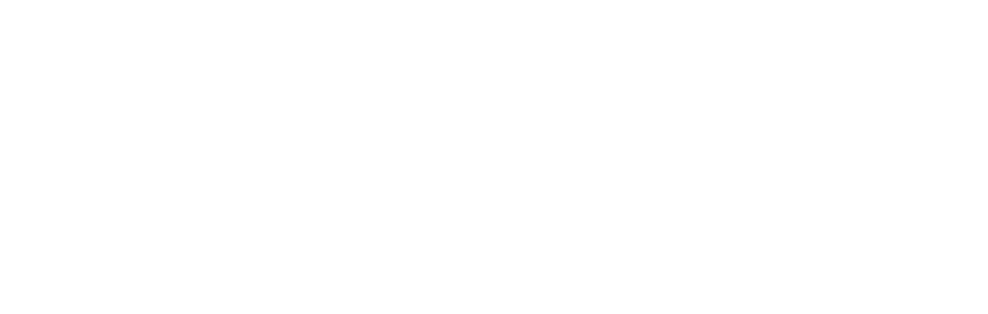
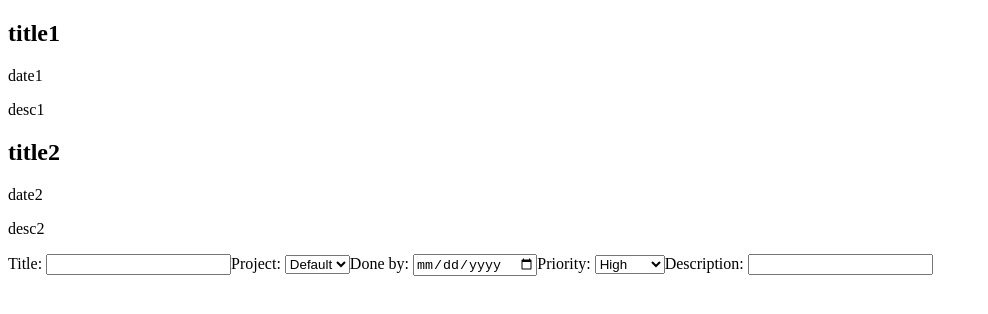
Before and after one commit to mazqt/todo-list-js, a website built with webpack: page dist/index.html in a window 1280 px wide. Shown: the whole page, without its empty margins (0-988 px from the left). Built offline with nearby package versions, Linux system fonts and the light colour scheme.

Commit message:
Created and mostly completed functions that render the list of tasks and create a form for new ones respectively

```diff
--- a/src/index.js
+++ b/src/index.js
@@ -1,5 +1,8 @@
 import Task from "./task.js";
+import view from "./view.js";
 
-const task = new Task("ToDo List", "Tomorrow", "High", "Get it done!");
-task.description = "ToDone List";
-console.log(task.description);
+const task1 = new Task("title1", "project1", "date1", "high", "desc1");
+const task2 = new Task("title2", "project2", "date2", "medium", "desc2");
+const tasks = [task1, task2];
+view.renderTasks(tasks);
+view.renderNewForm();
--- a/src/memory.js
+++ b/src/memory.js
@@ -0,0 +1,19 @@
+const memory = (function() {
+  const retrieveTasks = function() {
+
+  }
+
+  const saveTasks = function() {
+
+  }
+
+  //I'm going to let the memory module handle all the sorting and formating that the view module wants of the data before it sends it over.
+  const _sortTasks = function() {
+    //Will sort the tasks by priority and date in that order. Called both for a plain retrieval of all tasks and for one that only wants a specific project
+  }
+
+  const _selectTasks = function(project) {
+    //Selects only those tasks with a matching project value
+  }
+
+})()
--- a/src/task.js
+++ b/src/task.js
@@ -1,16 +1,17 @@
 class Task {
-  constructor(title, dueDate, priority, description) {
+  constructor(title, project, dueDate, priority, description) {
     this.title = title;
+    this.project = project;
     this.dueDate = dueDate;
     this.priority = priority;
     this.description = description
   }
 
   addNote(note) {
-    if (this.note == null ) {
-      this.note = [note];
+    if (this.notes == null ) {
+      this.notes = [note];
     } else {
-      this.note.push(note);
+      this.notes.push(note);
     }
   }
 
--- a/src/view.js
+++ b/src/view.js
@@ -1,14 +1,102 @@
 const view = (function() {
-  const renderTasks = function() {
 
+  const content = document.getElementById("content");
+  const newTask = document.getElementById("newtask")
+
+  const renderTasks = function(tasks) {
+    const list = document.createElement("div");
+    list.classList.toggle("taskList");
+    tasks.forEach(task => {
+      const taskElement = document.createElement("div");
+      taskElement.classList.toggle(task.priority)
+      const title = document.createElement("h2");
+      title.innerText = task.title;
+      const dueDate = document.createElement("p");
+      dueDate.innerText = task.dueDate;
+      const description = document.createElement("p");
+      description.innerText = task.description;
+
+      taskElement.appendChild(title);
+      taskElement.appendChild(dueDate);
+      taskElement.appendChild(description);
+
+      if (task.notes != null) {
+        const notes = document.createElement("ul");
+        task.notes.forEach(note => {
+          const li = document.createElement("li");
+          li.innerText = note;
+          notes.appendChild(li);
+        })
+        taskElement.appendChild(notes);
+      }
+
+      list.appendChild(taskElement);
+    })
+    content.appendChild(list);
   }
 
   const renderNewForm = function() {
+    const form = document.createElement("form");
+    const titleLabel = document.createElement("label");
+    titleLabel.innerText = "Title: "
+    form.appendChild(titleLabel);
+    const titleInput = document.createElement("input");
+    titleInput.setAttribute("type", "text");
+    form.appendChild(titleInput);
+    const projectLabel = document.createElement("label");
+    projectLabel.innerText = "Project: ";
+    form.appendChild(projectLabel);
+    const projectSelect = document.createElement("select");
+    // Will be generated dynamically from the list of projects saved in memory
+    const option1 = document.createElement("option");
+    option1.innerText = "Default";
+    option1.setAttribute("value", "default");
+    projectSelect.appendChild(option1);
+    form.appendChild(projectSelect);
+    const dueDateLabel = document.createElement("label");
+    dueDateLabel.innerText = "Done by: ";
+    form.appendChild(dueDateLabel);
+    const dueDate = document.createElement("input");
+    dueDate.setAttribute("type", "date")
+    //Set with date-fns at current day and some reasonable time forward, say 2 years
+    form.appendChild(dueDate);
 
+    const priorityLabel = document.createElement("label");
+    priorityLabel.innerText = "Priority: ";
+    form.appendChild(priorityLabel);
+    const priority = document.createElement("select");
+    const high = document.createElement("option");
+    high.setAttribute("value", "high");
+    high.innerText = "High";
+    priority.appendChild(high);
+    const medium = document.createElement("option");
+    medium.setAttribute("value", "medium");
+    medium.innerText = "Medium";
+    priority.appendChild(medium);
+    const low = document.createElement("option");
+    low.setAttribute("value", "low");
+    low.innerText = "Low";
+    priority.appendChild(low);
+    form.appendChild(priority);
+    const descriptionLabel = document.createElement("label");
+    descriptionLabel.innerText = "Description: ";
+    form.appendChild(descriptionLabel);
+    const description = document.createElement("input");
+    description.setAttribute("type", "text");
+    form.appendChild(description);
+
+    newTask.appendChild(form);
   }
 
   const renderProjectDropdown = function() {
 
   }
 
+  return {
+    renderTasks,
+    renderNewForm
+  }
+
 })()
+
+export default view
```
Also changed, not shown: dist/index.html, dist/main.js.
